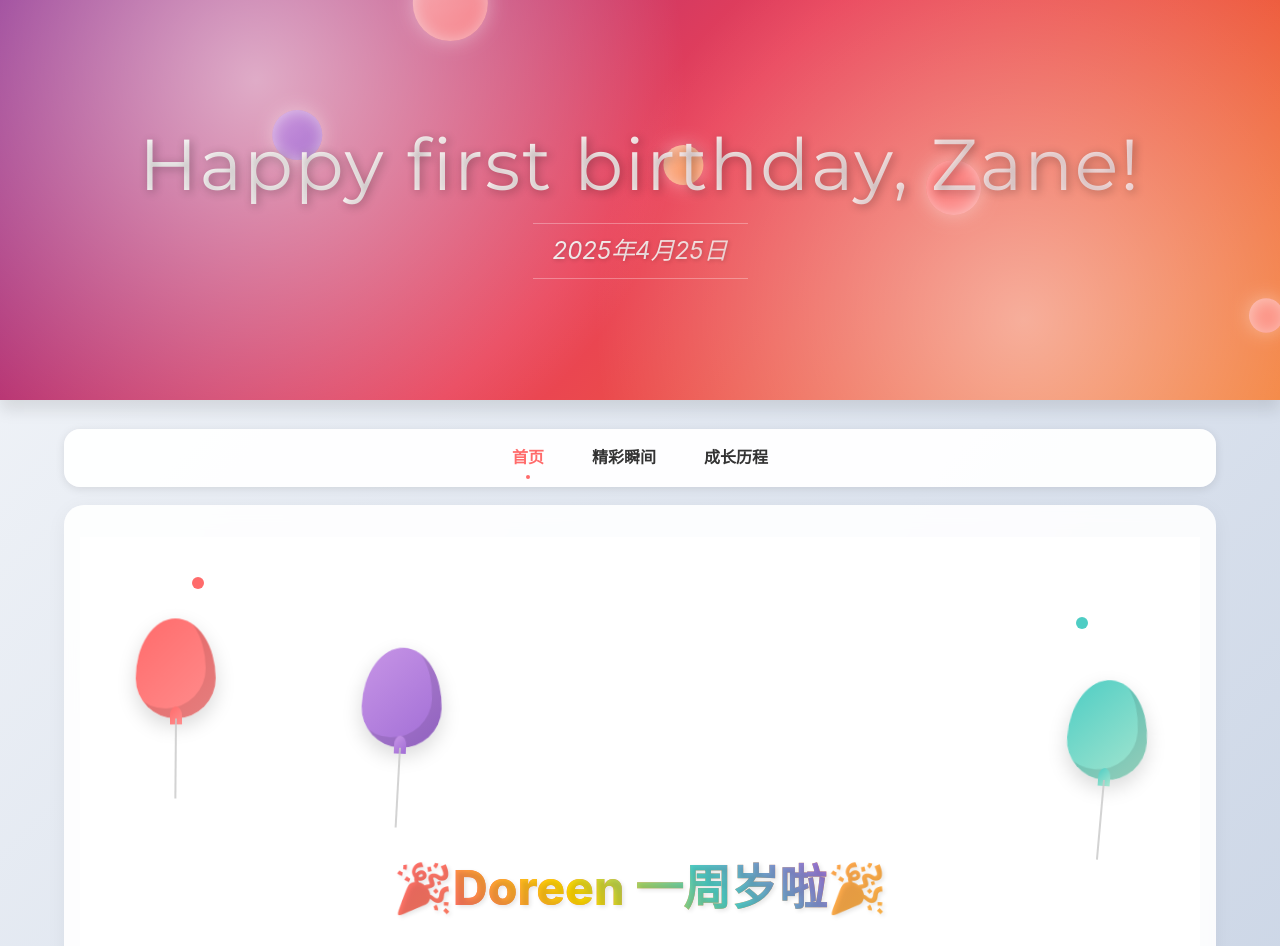
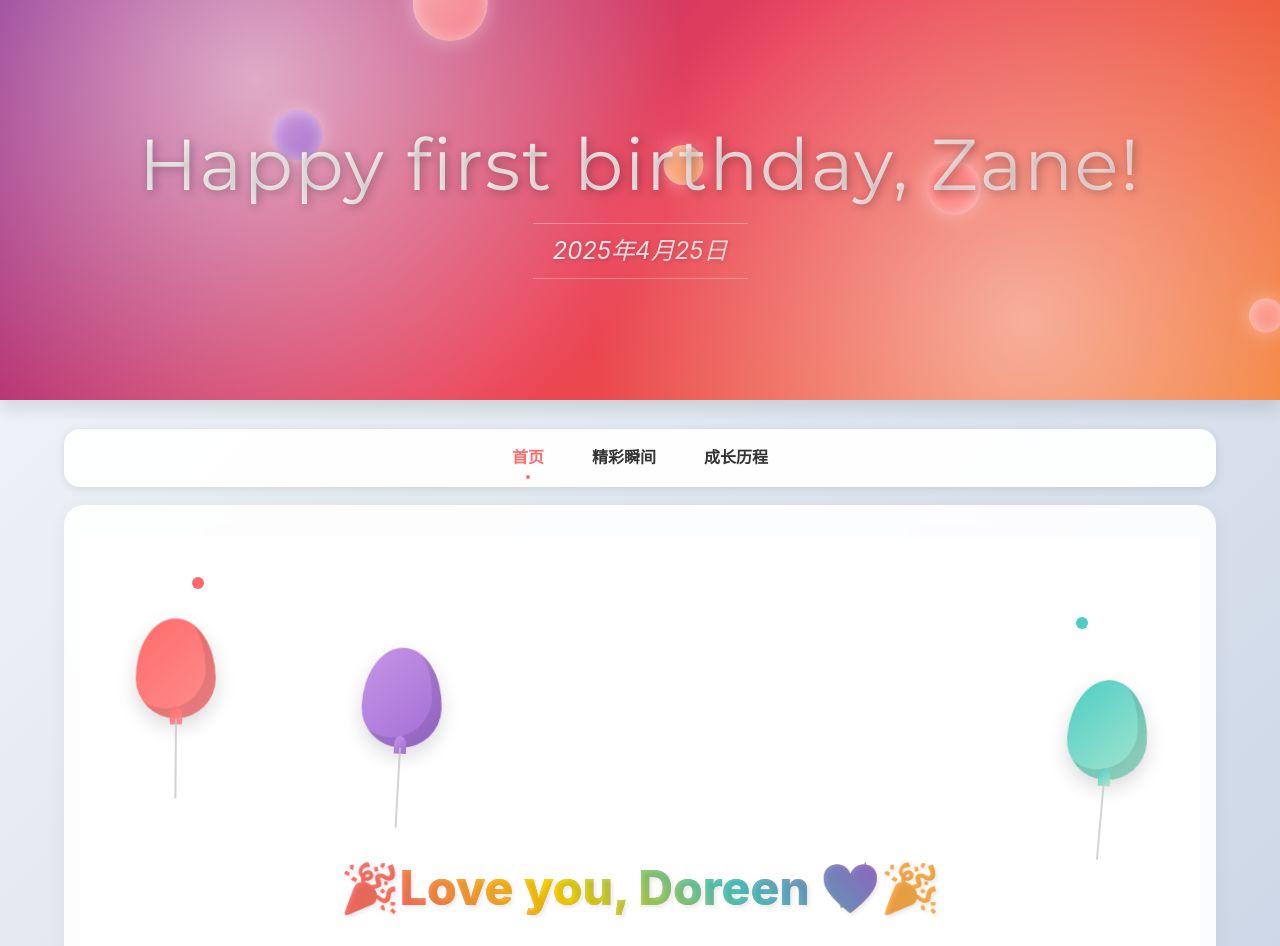
Before and after one commit to WayneCoLtd/anniversary, a React (Create React App) app: page /home in a window 1280 px wide. Shown: the top 946 px of the page. Built offline with nearby package versions, Linux system fonts and the light colour scheme.

Commit message:
Update message for Doreen's celebration

```diff
--- a/src/components/Intro.tsx
+++ b/src/components/Intro.tsx
@@ -488,7 +488,7 @@ const Intro: React.FC = () => {
         >
           <span style={{ color: "#FF6B6B" }}>🎉</span>
           <span style={{ background: "linear-gradient(45deg, #FF6B6B, #FFD700, #4ECDC4, #A06CD5)", WebkitBackgroundClip: "text", WebkitTextFillColor: "transparent" }}>
-            Doreen 一周岁啦
+            Love you, Doreen 💖
           </span>
           <span style={{ color: "#4ECDC4" }}>🎉</span>
         </Title>
```
